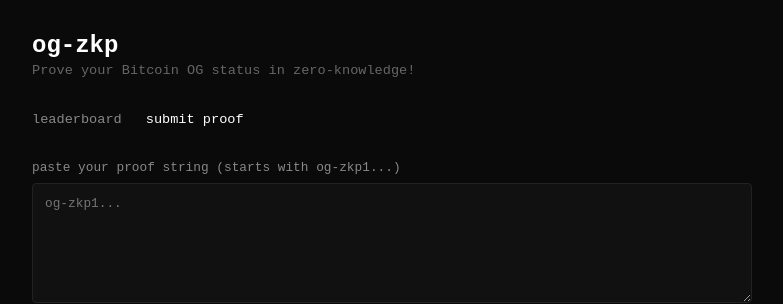
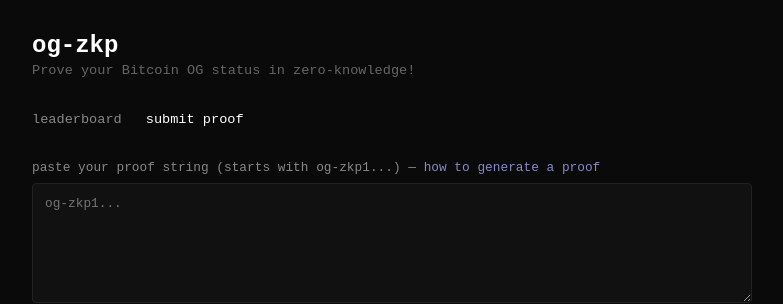
Before and after one commit to lukechilds/og-zkp, a Next.js app in the folder web/: page /submit in a window 1280 px wide. Shown: the top 304 px of the page, without its empty margins (248-1031 px from the left). Built offline with nearby package versions, Linux system fonts and the light colour scheme.

Commit message:
Add how to generate proof link

```diff
--- a/web/app/globals.css
+++ b/web/app/globals.css
@@ -9,6 +9,9 @@
 }
 
 .container { max-width: 720px; margin: 0 auto; }
+
+a { color: #88c; text-decoration: none; }
+a:hover { text-decoration: underline; }
 
 h1 { font-size: 1.5rem; margin-bottom: 0.25rem; color: #fff; }
 
--- a/web/app/submit/SubmitForm.js
+++ b/web/app/submit/SubmitForm.js
@@ -40,7 +40,7 @@
 
   return (
     <form onSubmit={handleSubmit}>
-      <label htmlFor="proof">paste your proof string (starts with og-zkp1...)</label>
+      <label htmlFor="proof">paste your proof string (starts with og-zkp1...) — <a href="https://github.com/lukechilds/og-zkp?tab=readme-ov-file#example" target="_blank" rel="noopener noreferrer">how to generate a proof</a></label>
       <textarea
         id="proof"
         name="proof"
```
